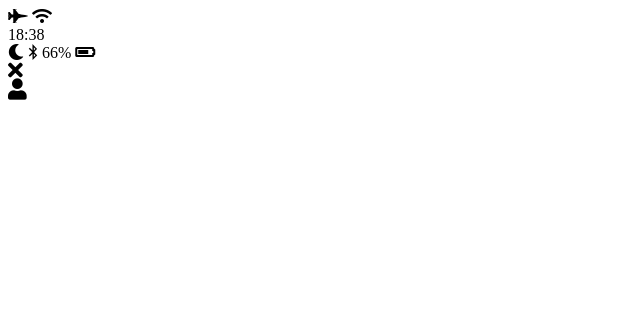
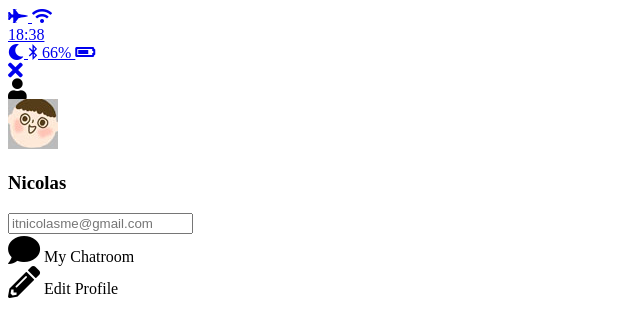
Before and after one commit to noviceksw/kakao-clone, a plain HTML site: page profile.html in a window 1280 px wide. Shown: the whole page, without its empty margins (0-640 px from the left). Drawn offline with Linux system fonts and the light colour scheme.

Commit message:
Chat is done!

```diff
--- a/profile.html
+++ b/profile.html
@@ -10,6 +10,7 @@
 <body>
   <header>
     <div class="header__top"></div>
+      <a href="profile.html">
         <div class="header_column">
           <i class="fa fa-fighter-jet"></i>
           <i class="fas fa-wifi"></i>
@@ -22,19 +23,49 @@
           <i class="fab fa-bluetooth-b"></i>
           <span class="header_-battery">66% <i class="fas fa-battery-three-quarters"></i></span>
         </div>
+      </a>
     </div>
 
-    <div class="header__bottom"></div>
+    <div class="header__bottom">
       <div class="header__culumn">
+        <a href="index.html">
         <i class="fa fa-times fa-lg"></i>
+        </a>
       </div>
       <div class="header__culumn">
-
       </div>
       <div class="header__culumn">
         <i class="fa fa-user fa-lg"></i>
       </div>
     </div>
   </header>
+
+  <main class="profile">
+<!-- 머리 -->
+    <header class="profile__header">
+      <img src="images/avatar.jpg" alt="">
+      <h3 class="profile__header-title">Nicolas</h3>
+    </header>
+<!-- textholder -->
+    <input type="text" placeholder="itnicolasme@gmail.com">
+
+<!-- chatroom -->
+    <div class="profile_actions">
+      <div class="profile__action">
+        <span class="profile_action-circle">
+          <i class="fa fa-comment fa-2x"></i>
+        </span>
+        <span class="profile__action-title">My Chatroom</span>
+      </div>
+
+  <!-- edit -->
+      <div class="profile_action">
+        <span class="profile_action-circle">
+          <i class="fa fa-pencil-alt fa-2x"></i>
+        </span>
+        <span class="profile__action-title">Edit Profile</span>
+      </div>
+    </div>
+  </main>
 </body>
 </html>
```
Also changed, not shown: chat.html (+5 -3 lines), index.html (+11 -3 lines). Lines whose indentation alone changed are shown as unchanged.
